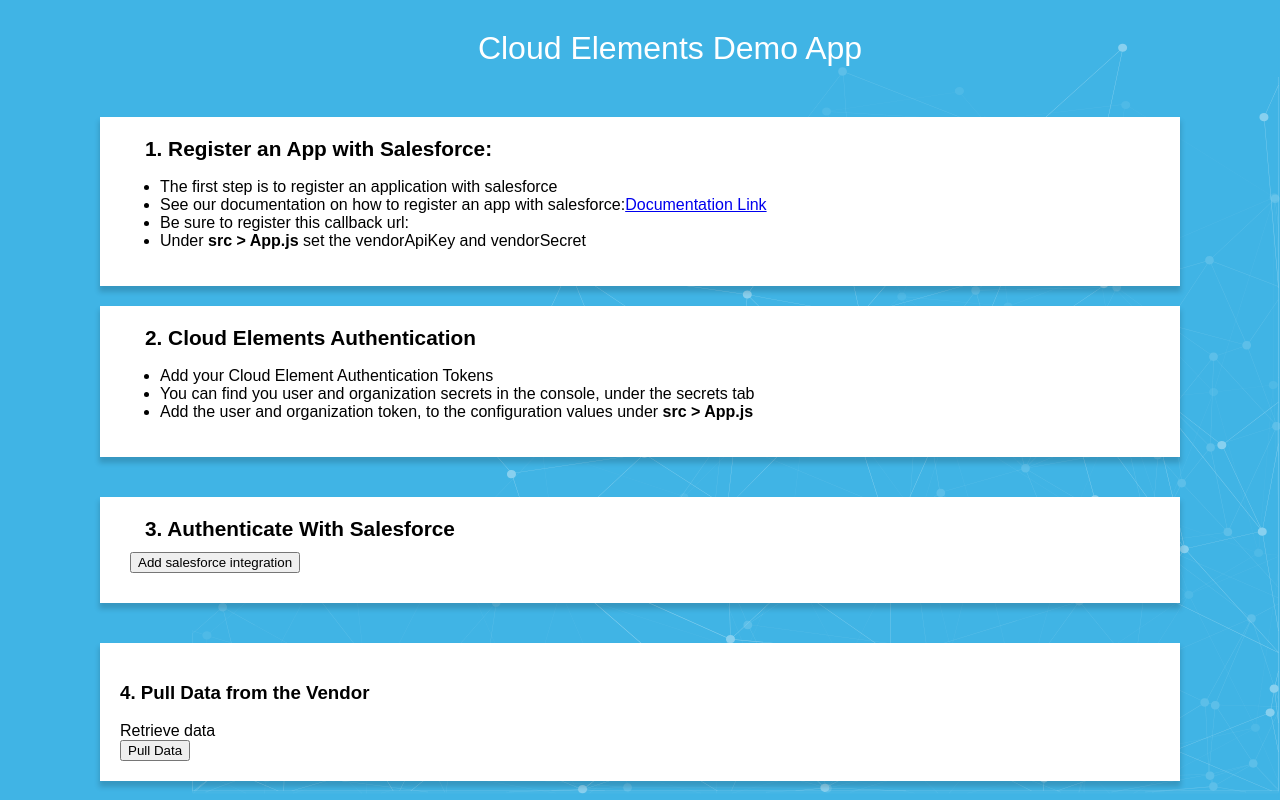
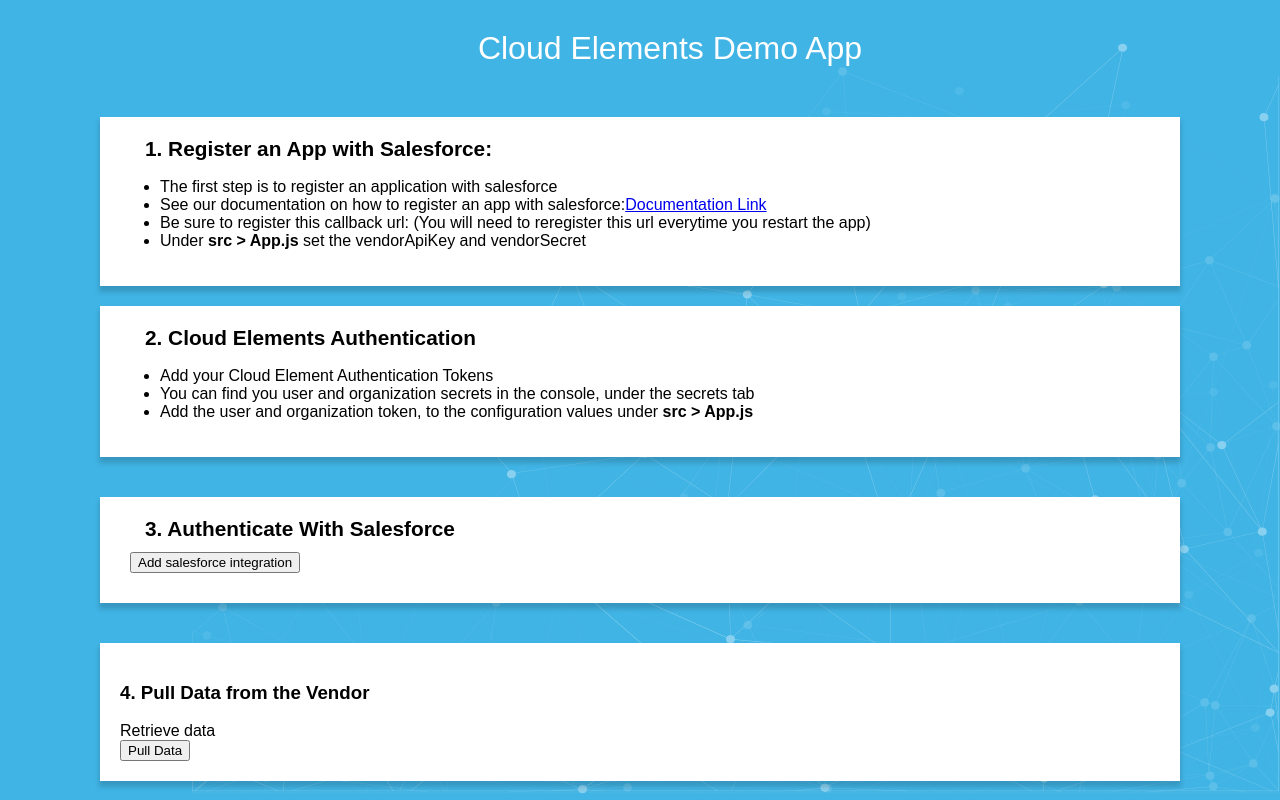
Before and after one commit to andreibrasoveanu/exampleapp, a React app: page / in a window 1280 px wide. Built offline with nearby package versions, Linux system fonts and the light colour scheme; no server answers.

Commit message:
added ngrok note

```diff
--- a/src/components/DemoAppGuide.js
+++ b/src/components/DemoAppGuide.js
@@ -24,7 +24,8 @@
               </a>
             </li>
             <li>
-              Be sure to register this callback url: <b>{process.env.NGROK}</b>
+              Be sure to register this callback url: <b>{process.env.NGROK} </b>
+              (You will need to reregister this url everytime you restart the app)
             </li>
             <li>
               Under <b> src > App.js </b> set the vendorApiKey and vendorSecret
```
